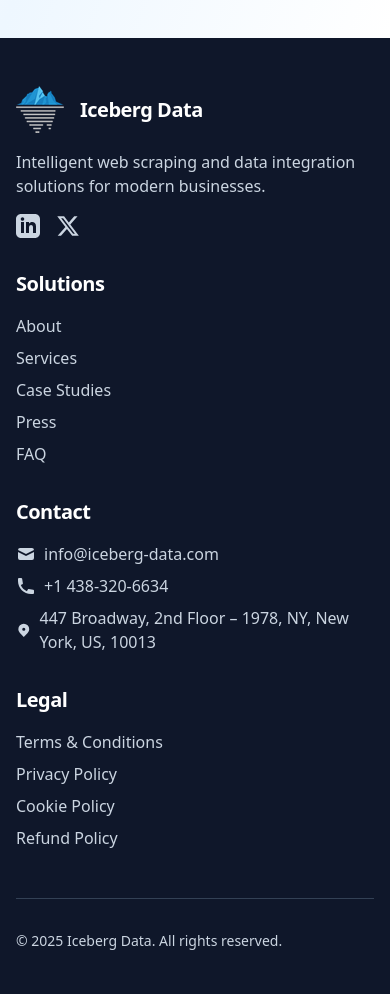
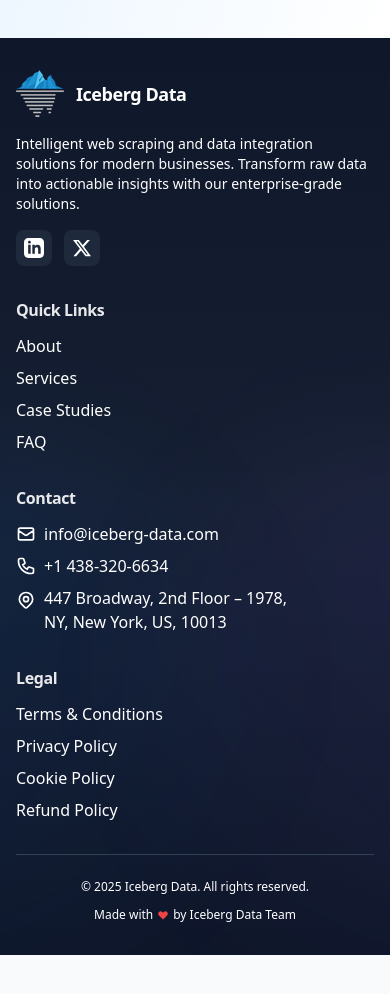
Before and after one commit to icebergdata-io/web, a React (Vite) app: page /services in a window 390 px wide. Shown: the part 1100-2094 px from the top of the page. After the commit the page ends 2055 px from the top, so only its background shows below. Built offline with nearby package versions, Linux system fonts and the light colour scheme.

Commit message:
feat: improve footer mobile responsiveness and overall UI

```diff
--- a/src/components/Footer.jsx
+++ b/src/components/Footer.jsx
@@ -50,27 +50,34 @@
   return (
     <>
       <footer className="bg-dark-900 text-white relative overflow-hidden">
+        {/* Background Effects */}
         <div className="absolute inset-0 bg-mesh-pattern opacity-5"></div>
-        <div className="container mx-auto px-4 py-12 relative z-10">
-          <div className="grid grid-cols-1 md:grid-cols-2 lg:grid-cols-4 gap-8">
+        <div className="absolute inset-0 bg-gradient-to-b from-dark-900 via-dark-800 to-dark-900 opacity-50"></div>
+        <div className="absolute -left-64 bottom-0 w-[500px] h-[500px] bg-gradient-to-br from-primary-600/10 to-transparent rounded-full blur-3xl"></div>
+        <div className="absolute -right-64 bottom-0 w-[500px] h-[500px] bg-gradient-to-bl from-accent-purple/10 to-transparent rounded-full blur-3xl"></div>
+
+        <div className="container mx-auto px-4 py-8 sm:py-16 relative z-10">
+          {/* Main Footer Content */}
+          <div className="grid grid-cols-1 sm:grid-cols-2 lg:grid-cols-12 gap-8 lg:gap-8 mb-8 sm:mb-12">
             {/* Company Info */}
-            <div>
-              <div className="flex items-center gap-4 mb-4">
+            <div className="lg:col-span-4 sm:col-span-2">
+              <div className="flex items-center gap-3 mb-4 sm:mb-6">
                 <Logo size="small" />
-                <h3 className="text-xl font-display font-bold">Iceberg Data</h3>
+                <h3 className="text-lg sm:text-xl font-display font-bold">Iceberg Data</h3>
               </div>
-              <p className="text-light-600 mb-4">
-                Intelligent web scraping and data integration solutions for modern businesses.
+              <p className="text-sm sm:text-base text-light-400 mb-4 sm:mb-6 max-w-md">
+                Intelligent web scraping and data integration solutions for modern businesses. Transform raw data into actionable insights with our enterprise-grade solutions.
               </p>
               {/* Social Links */}
-              <div className="flex gap-4">
+              <div className="flex gap-3">
                 <a
                   href="https://www.linkedin.com/company/icebergdataio/"
                   target="_blank"
                   rel="noopener noreferrer"
-                  className="text-light-600 hover:text-white transition-colors"
+                  className="p-2 rounded-lg bg-dark-800 text-light-400 hover:text-white hover:bg-dark-700 transition-all duration-300"
+                  aria-label="LinkedIn"
                 >
-                  <svg className="w-6 h-6" fill="currentColor" viewBox="0 0 24 24">
+                  <svg className="w-5 h-5" fill="currentColor" viewBox="0 0 24 24">
                     <path d="M19 0h-14c-2.761 0-5 2.239-5 5v14c0 2.761 2.239 5 5 5h14c2.762 0 5-2.239 5-5v-14c0-2.761-2.238-5-5-5zm-11 19h-3v-11h3v11zm-1.5-12.268c-.966 0-1.75-.79-1.75-1.764s.784-1.764 1.75-1.764 1.75.79 1.75 1.764-.783 1.764-1.75 1.764zm13.5 12.268h-3v-5.604c0-3.368-4-3.113-4 0v5.604h-3v-11h3v1.765c1.396-2.586 7-2.777 7 2.476v6.759z"/>
                   </svg>
                 </a>
@@ -78,23 +85,24 @@
                   href="https://x.com/icebergdata"
                   target="_blank"
                   rel="noopener noreferrer"
-                  className="text-light-600 hover:text-white transition-colors"
+                  className="p-2 rounded-lg bg-dark-800 text-light-400 hover:text-white hover:bg-dark-700 transition-all duration-300"
+                  aria-label="Twitter/X"
                 >
-                  <svg className="w-6 h-6" fill="currentColor" viewBox="0 0 24 24">
+                  <svg className="w-5 h-5" fill="currentColor" viewBox="0 0 24 24">
                     <path d="M18.244 2.25h3.308l-7.227 8.26 8.502 11.24H16.17l-5.214-6.817L4.99 21.75H1.68l7.73-8.835L1.254 2.25H8.08l4.713 6.231zm-1.161 17.52h1.833L7.084 4.126H5.117z"/>
                   </svg>
                 </a>
               </div>
             </div>
 
-            {/* Solutions */}
-            <div>
-              <h3 className="text-xl font-display font-bold mb-4">Solutions</h3>
-              <ul className="space-y-2">
+            {/* Quick Links */}
+            <div className="lg:col-span-2 sm:col-span-1">
+              <h3 className="text-base sm:text-lg font-display font-bold mb-3 sm:mb-4 text-white/90">Quick Links</h3>
+              <ul className="space-y-2 sm:space-y-3">
                 <li>
                   <button
                     onClick={() => handleNavClick('about')}
-                    className="text-light-600 hover:text-white transition-colors"
+                    className="text-light-400 hover:text-white transition-colors"
                   >
                     About
                   </button>
@@ -102,7 +110,7 @@
                 <li>
                   <button
                     onClick={() => handleNavClick('services')}
-                    className="text-light-600 hover:text-white transition-colors"
+                    className="text-light-400 hover:text-white transition-colors"
                   >
                     Services
                   </button>
@@ -110,20 +118,15 @@
                 <li>
                   <button
                     onClick={() => handleNavClick('case-studies')}
-                    className="text-light-600 hover:text-white transition-colors"
+                    className="text-light-400 hover:text-white transition-colors"
                   >
                     Case Studies
                   </button>
                 </li>
                 <li>
-                  <Link to="/press" className="text-light-600 hover:text-white transition-colors">
-                    Press
-                  </Link>
-                </li>
-                <li>
                   <button
                     onClick={() => handleNavClick('faq')}
-                    className="text-light-600 hover:text-white transition-colors"
+                    className="text-light-400 hover:text-white transition-colors"
                   >
                     FAQ
                   </button>
@@ -132,51 +135,51 @@
             </div>
 
             {/* Contact */}
-            <div>
-              <h3 className="text-xl font-display font-bold mb-4">Contact</h3>
-              <ul className="space-y-2">
-                <li className="flex items-center text-light-600">
-                  <svg className="w-5 h-5 mr-2" fill="currentColor" viewBox="0 0 20 20">
-                    <path d="M2.003 5.884L10 9.882l7.997-3.998A2 2 0 0016 4H4a2 2 0 00-1.997 1.884z"></path>
-                    <path d="M18 8.118l-8 4-8-4V14a2 2 0 002 2h12a2 2 0 002-2V8.118z"></path>
-                  </svg>
+            <div className="lg:col-span-3 sm:col-span-1">
+              <h3 className="text-base sm:text-lg font-display font-bold mb-3 sm:mb-4 text-white/90">Contact</h3>
+              <ul className="space-y-2 sm:space-y-3">
+                <li>
                   <a
                     href="mailto:info@iceberg-data.com"
-                    className="hover:text-white transition-colors"
+                    className="text-light-400 hover:text-white transition-colors flex items-center gap-2 group"
                   >
+                    <svg className="w-5 h-5 text-light-500 group-hover:text-primary-400 transition-colors" fill="none" viewBox="0 0 24 24" stroke="currentColor">
+                      <path strokeLinecap="round" strokeLinejoin="round" strokeWidth={2} d="M3 8l7.89 5.26a2 2 0 002.22 0L21 8M5 19h14a2 2 0 002-2V7a2 2 0 00-2-2H5a2 2 0 00-2 2v10a2 2 0 002 2z" />
+                    </svg>
                     info@iceberg-data.com
                   </a>
                 </li>
-                <li className="flex items-center text-light-600">
-                  <svg className="w-5 h-5 mr-2" fill="currentColor" viewBox="0 0 20 20">
-                    <path d="M2 3a1 1 0 011-1h2.153a1 1 0 01.986.836l.74 4.435a1 1 0 01-.54 1.06l-1.548.773a11.037 11.037 0 006.105 6.105l.774-1.548a1 1 0 011.059-.54l4.435.74a1 1 0 01.836.986V17a1 1 0 01-1 1h-2C7.82 18 2 12.18 2 5V3z"></path>
-                  </svg>
+                <li>
                   <a
                     href="https://wa.me/14383206634"
                     target="_blank"
                     rel="noopener noreferrer"
-                    className="hover:text-white transition-colors"
+                    className="text-light-400 hover:text-white transition-colors flex items-center gap-2 group"
                   >
+                    <svg className="w-5 h-5 text-light-500 group-hover:text-primary-400 transition-colors" fill="none" viewBox="0 0 24 24" stroke="currentColor">
+                      <path strokeLinecap="round" strokeLinejoin="round" strokeWidth={2} d="M3 5a2 2 0 012-2h3.28a1 1 0 01.948.684l1.498 4.493a1 1 0 01-.502 1.21l-2.257 1.13a11.042 11.042 0 005.516 5.516l1.13-2.257a1 1 0 011.21-.502l4.493 1.498a1 1 0 01.684.949V19a2 2 0 01-2 2h-1C9.716 21 3 14.284 3 6V5z" />
+                    </svg>
                     +1 438-320-6634
                   </a>
                 </li>
-                <li className="flex items-center text-light-600">
-                  <svg className="w-5 h-5 mr-2" fill="currentColor" viewBox="0 0 20 20">
-                    <path fillRule="evenodd" d="M5.05 4.05a7 7 0 119.9 9.9L10 18.9l-4.95-4.95a7 7 0 010-9.9zM10 11a2 2 0 100-4 2 2 0 000 4z" clipRule="evenodd"></path>
+                <li className="flex items-start gap-2 text-light-400">
+                  <svg className="w-5 h-5 text-light-500 mt-1 flex-shrink-0" fill="none" viewBox="0 0 24 24" stroke="currentColor">
+                    <path strokeLinecap="round" strokeLinejoin="round" strokeWidth={2} d="M17.657 16.657L13.414 20.9a1.998 1.998 0 01-2.827 0l-4.244-4.243a8 8 0 1111.314 0z" />
+                    <path strokeLinecap="round" strokeLinejoin="round" strokeWidth={2} d="M15 11a3 3 0 11-6 0 3 3 0 016 0z" />
                   </svg>
-                  447 Broadway, 2nd Floor – 1978, NY, New York, US, 10013
+                  447 Broadway, 2nd Floor – 1978,<br />NY, New York, US, 10013
                 </li>
               </ul>
             </div>
 
             {/* Legal */}
-            <div>
-              <h3 className="text-xl font-display font-bold mb-4">Legal</h3>
-              <ul className="space-y-2">
+            <div className="lg:col-span-3 sm:col-span-1">
+              <h3 className="text-base sm:text-lg font-display font-bold mb-3 sm:mb-4 text-white/90">Legal</h3>
+              <ul className="space-y-2 sm:space-y-3">
                 <li>
                   <button
                     onClick={() => setActiveModal('terms')}
-                    className="text-light-600 hover:text-white transition-colors"
+                    className="text-light-400 hover:text-white transition-colors"
                   >
                     Terms & Conditions
                   </button>
@@ -184,7 +187,7 @@
                 <li>
                   <button
                     onClick={() => setActiveModal('privacy')}
-                    className="text-light-600 hover:text-white transition-colors"
+                    className="text-light-400 hover:text-white transition-colors"
                   >
                     Privacy Policy
                   </button>
@@ -192,7 +195,7 @@
                 <li>
                   <button
                     onClick={() => setActiveModal('cookies')}
-                    className="text-light-600 hover:text-white transition-colors"
+                    className="text-light-400 hover:text-white transition-colors"
                   >
                     Cookie Policy
                   </button>
@@ -200,7 +203,7 @@
                 <li>
                   <button
                     onClick={() => setActiveModal('refund')}
-                    className="text-light-600 hover:text-white transition-colors"
+                    className="text-light-400 hover:text-white transition-colors"
                   >
                     Refund Policy
                   </button>
@@ -210,10 +213,17 @@
           </div>
 
           {/* Copyright */}
-          <div className="mt-12 pt-8 border-t border-dark-700">
-            <div className="flex flex-wrap justify-between items-center">
-              <div className="text-light-600 text-sm">
+          <div className="pt-6 sm:pt-8 border-t border-dark-700">
+            <div className="flex flex-col sm:flex-row justify-between items-center gap-3 sm:gap-4">
+              <div className="text-light-400 text-xs sm:text-sm text-center sm:text-left">
                 © {new Date().getFullYear()} Iceberg Data. All rights reserved.
+              </div>
+              <div className="flex items-center gap-1 sm:gap-2 text-light-400 text-xs sm:text-sm">
+                <span>Made with</span>
+                <svg className="w-3 h-3 sm:w-4 sm:h-4 text-red-500" fill="currentColor" viewBox="0 0 20 20">
+                  <path fillRule="evenodd" d="M3.172 5.172a4 4 0 015.656 0L10 6.343l1.172-1.171a4 4 0 115.656 5.656L10 17.657l-6.828-6.829a4 4 0 010-5.656z" clipRule="evenodd" />
+                </svg>
+                <span>by Iceberg Data Team</span>
               </div>
             </div>
           </div>
--- a/src/components/PreCalendlyForm.jsx
+++ b/src/components/PreCalendlyForm.jsx
@@ -59,10 +59,10 @@
 
       <div className="text-center mb-4 sm:mb-8">
         <h3 className="text-xl sm:text-2xl font-bold text-dark-900">
-          Schedule Your Demo
+          Get Started
         </h3>
         <p className="mt-1.5 text-sm sm:text-base text-dark-600">
-          Please tell us a bit about yourself to help us prepare for the demo
+          Please tell us a bit about yourself to help us prepare
         </p>
       </div>
 
@@ -135,7 +135,7 @@
           disabled={loading}
           className="w-full rounded-xl bg-gradient-to-r from-primary-600 to-accent-purple px-6 py-3 text-white font-bold hover:scale-105 transition-all duration-300 disabled:opacity-50 disabled:hover:scale-100 text-base mt-4"
         >
-          {loading ? 'Processing...' : 'Continue to Schedule'}
+          {loading ? 'Processing...' : 'Continue to Get Started'}
         </button>
       </form>
     </div>
```
Also changed, not shown: public/articles/cases/38.json (+1 -1 lines), src/components/About.jsx (+6 -6 lines), src/components/CalendlyPopup.jsx (+16 -30 lines), src/components/FAQ.jsx (+62 -19 lines), src/components/ServiceSection.jsx (+33 -126 lines).
